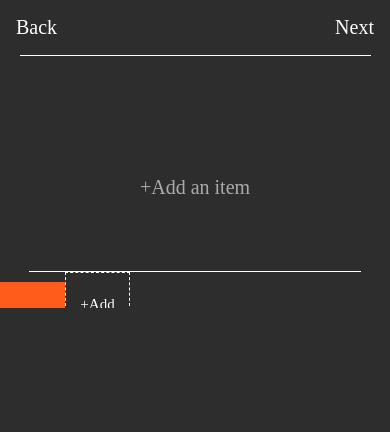
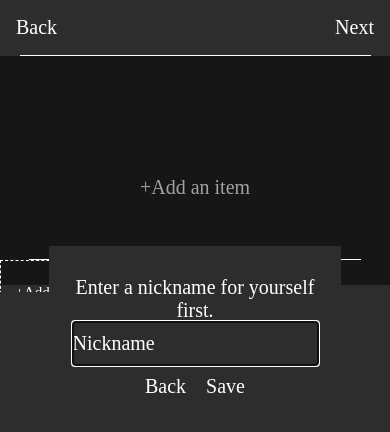
Before and after one commit to emiwei/Globill, a React Native app: screen /CreateBill in a window 390 px wide. Shown: the top 432 px of the page. Built offline with nearby package versions, Linux system fonts and the light colour scheme.

Commit message:
can now add new users, and created more modals

```diff
--- a/src/components/NewPerson.js
+++ b/src/components/NewPerson.js
@@ -2,7 +2,7 @@ import { View, Text, StyleSheet } from 'react-native';
 import { useState } from 'react';
 import { withSafeAreaInsets } from 'react-native-safe-area-context';
 
-export default function NewPerson({ name, items }) {
+export default function NewPerson({ name }) {
     return (
         <View style={{width: 65, height: 80, paddingVertical: 10}}>
             <View style={styles.personBox}>
--- a/src/pages/CreateBill.js
+++ b/src/pages/CreateBill.js
@@ -2,40 +2,154 @@ import { StatusBar } from 'expo-status-bar';
 import { StyleSheet, Text, View, Modal, Pressable, TextInput, FlatList, ScrollView, SafeAreaView } from 'react-native';
 import { NavigationContainer } from '@react-navigation/native';
 import { createNativeStackNavigator } from '@react-navigation/native-stack';
-import { useState } from 'react';
+import { useEffect, useState } from 'react';
 import NewItem from '../components/NewItem';
 import NewPerson from '../components/NewPerson';
 import ScreenWrapper from '../components/ScreenWrapper';
+import { useNavigation } from '@react-navigation/native';
 // import { firebase } from '../../firebase';
 
 export default function CreateBill() {
     const [modalVisible, setModalVisible] = useState(false);
-    const [itemName, setItemName] = useState('');
-    const [itemPrice, setItemPrice] = useState(0.0);
+    const [firstModal, setFirstModal] = useState(false);
+    const [userModal, setUserModal] = useState(false);
+    const [currItemName, setCurrItemName] = useState('');
+    const [currItemPrice, setCurrItemPrice] = useState(0.0);
     const [data, setData ] = useState([]);
+    const [currCustomerList, setCurrCustomerList] = useState([]);
+    const [users, setUsers] = useState(new Map());
+    const [selectedUser, setSelectedUser] = useState('');
+
+    const navigation = useNavigation();
 
 
     // const db = firebase.database().ref();
 
+    // ensure at least one person is added when bill is first created
+    useEffect(() => {
+        setFirstModal(true);
+    }, []);
+
     const saveItem = () => {
         setModalVisible(!modalVisible);
-        if (itemName && itemPrice) {
-            const newDish = { id: Date.now().toString(), name: itemName, price: itemPrice };
+        if (currItemName && currItemPrice) {
+            let newDish = { id: Date.now().toString(), name: currItemName, price: currItemPrice };
             setData((prevData) => [...prevData, newDish]);
-            setItemName('');
-            setItemPrice('');
+            setCurrItemName('');
+            setCurrItemPrice('');
         }
     };
 
     const cancelItem = () => {
-        setModalVisible(!modalVisible)
-        setItemName('');
-        setItemPrice('');
+        setModalVisible(!modalVisible);
+        setCurrItemName('');
+        setCurrItemPrice('');
     }
+
+    const cancelPerson = () => {
+        setUserModal(!userModal);
+    }
+
+    const goBack = () => {
+        setFirstModal(!firstModal);
+        navigation.goBack();
+    }
+
+    const getAssignedItems = ( { customerID }) => {
+        setCurrCustomerList(users.get(customerID)); // get items assigned to selected person
+
+    }
+
+    const assignItemstoCustomer = ( { customerID, itemID }) => {
+    }
+
+
+    const addFirstUser = () => {
+        setFirstModal(!firstModal);
+        setUsers(users.set(selectedUser, []));
+    }
+    const addUser = () => {
+        // need to error check to ensure no repeated user names
+        if (selectedUser && users.has(selectedUser)) {
+            // display error message stating that name is already taken
+            console.log(users);
+        }
+        else {
+            // add user to the map of users
+            setUserModal(!userModal);
+            setUsers(users.set(selectedUser, []));
+        }
+    };
 
     return (
         <ScreenWrapper>
-            <SafeAreaView style={{ alignItems: 'center', justifyContent: 'flex-start', paddingTop: 100 }}>
+            <SafeAreaView style={styles.container}>
+                {(modalVisible || firstModal || userModal) && (
+                    <View style={styles.overlay}/>
+                )}
+                {/* First modal that pops up to ensure that there is at least one user */}
+                <Modal
+                    animationType='none'
+                    visible={firstModal}
+                    transparent={true}
+                    onRequestClose={() => setFirstModal(false)}>
+                    <View style={{ flex: 1, justifyContent: 'center', alignItems: 'center', paddingBottom: 180 }}>
+                        <View style={styles.modalView}>
+                            <Text style={{ fontFamily: 'Avenir', fontSize: 20, color: 'white', textAlign: 'center' }}>Enter a nickname for yourself first.</Text>
+                            <TextInput
+                                style={styles.textInputed}
+                                onChangeText={setSelectedUser}
+                                value={selectedUser}
+                                placeholder="Nickname"
+                                keyboardType='default'
+                                selectionColor='orange'/>
+                            <View style={{ flexDirection: 'row', alignItems: 'flex-start'}}>
+                                <Pressable onPress={goBack}
+                                    style={styles.buttons}>
+                                    <Text style={styles.buttonText}>Back</Text>
+                                </Pressable>
+                                <Pressable
+                                    style={styles.buttons}
+                                    onPress={addFirstUser}>
+                                    <Text style={styles.buttonText}>Save</Text>
+                                </Pressable>
+                            </View>
+
+                        </View>
+                    </View>
+                </Modal>
+                {/** Modal for adding new additional users */}
+                <Modal
+                    animationType='none'
+                    visible={userModal}
+                    transparent={true}
+                    onRequestClose={() => setUserModal(false)}>
+                    <View style={{ flex: 1, justifyContent: 'center', alignItems: 'center', paddingBottom: 180 }}>
+                        <View style={styles.modalView}>
+                            <Text style={{ fontFamily: 'Avenir', fontSize: 20, color: 'white', textAlign: 'center' }}>Add Person</Text>
+                            <TextInput
+                                style={styles.textInputed}
+                                onChangeText={setSelectedUser}
+                                value={selectedUser}
+                                placeholder="Nickname"
+                                keyboardType='default'
+                                selectionColor='orange'/>
+                            <View style={{ flexDirection: 'row', alignItems: 'flex-start'}}>
+                                <Pressable onPress={cancelPerson}
+                                    style={styles.buttons}>
+                                    <Text style={styles.buttonText}>Cancel</Text>
+                                </Pressable>
+                                <Pressable
+                                    style={styles.buttons}
+                                    onPress={addUser}>
+                                    <Text style={styles.buttonText}>Save</Text>
+                                </Pressable>
+                            </View>
+
+                        </View>
+                    </View>
+                </Modal>
+                {/** Modal for adding new items */}
                 <Modal
                     animationType='none'
                     visible={modalVisible}
@@ -46,8 +160,8 @@ export default function CreateBill() {
                         <View style={styles.modalView}>
                             <TextInput
                                 style={styles.textInputed}
-                                onChangeText={setItemName}
-                                value={itemName}
+                                onChangeText={setCurrItemName}
+                                value={currItemName}
                                 placeholder="Name"
                                 keyboardType='default'
                                 selectionColor='orange'/>
@@ -55,8 +169,8 @@ export default function CreateBill() {
                                 <Text style={styles.dollarSign}>$</Text>
                                 <TextInput
                                     style={styles.textInputed}
-                                    onChangeText={setItemPrice}
-                                    value={itemPrice}
+                                    onChangeText={setCurrItemPrice}
+                                    value={currItemPrice}
                                     placeholder='0.00'
                                     keyboardType='decimal-pad'
                                 />
@@ -103,9 +217,20 @@ export default function CreateBill() {
                     <ScrollView
                         horizontal={true}
                         alwaysBounceHorizontal={true}>
-                        <NewPerson name="Em"/>
-                        <View style={{width: 65, height: 65, borderColor: 'white', borderWidth: StyleSheet.hairlineWidth, borderStyle: 'dashed', justifyContent: 'center', alignItems: 'center'}}>
+                        <FlatList
+                            data={[...users.keys()]} // Pass the user names array here
+                            keyExtractor={(user) => user}
+                            horizontal={true}
+                            renderItem={({ item: user }) => (
+                                <View>
+                                <NewPerson name={user} />
+                                </View>
+                            )}
+                        />
+
+                        <View style={styles.addUser}>
                             <Pressable
+                                onPress={() => {setUserModal(true);}}
                                 >
                                 <Text style={styles.boxText}>+Add</Text>
                             </Pressable>
@@ -120,6 +245,11 @@ export default function CreateBill() {
 }
 
 const styles = StyleSheet.create({
+    container: {
+        alignItems: 'center',
+        justifyContent: 'flex-start',
+        paddingTop: 100,
+    },
     sharecode: {
         fontSize: 25,
         fontFamily: 'Avenir',
@@ -136,7 +266,7 @@ const styles = StyleSheet.create({
     },
     modalView: {
         margin: 20,
-        backgroundColor: 'gray',
+        backgroundColor: '#2d2d2e',
         borderRadius: 0,
         padding: 15,
         paddingTop: 30,
@@ -171,5 +301,23 @@ const styles = StyleSheet.create({
         color: 'white',
         fontSize: 15,
         fontFamily: 'Avenir',
+    },
+    addUser: {
+        width: 65,
+        height: 65,
+        borderColor: 'white',
+        borderWidth: StyleSheet.hairlineWidth,
+        borderStyle: 'dashed',
+        justifyContent: 'center',
+        alignItems: 'center',
+    },
+    overlay: {
+        position: 'absolute',
+        top: 0,
+        left: 0,
+        right: 0,
+        bottom: 0,
+        backgroundColor: 'rgba(0, 0, 0, 0.5)', // Semi-transparent black
+        zIndex: 0.5, // Ensure the overlay is above other elements
     }
   });
```
